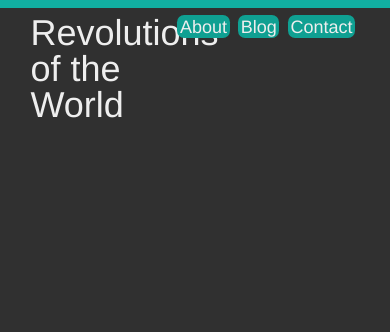
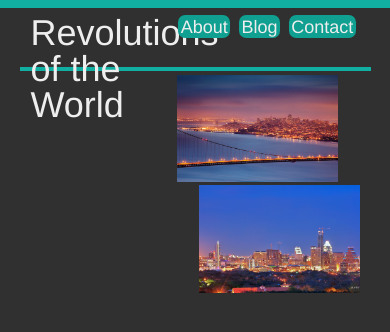
Before and after one commit to mgherron/rotw-build, a plain HTML site: page index.html in a window 390 px wide. Drawn offline with nearby package versions, Linux system fonts and the light colour scheme.

Commit message:
Featured images and more header work
Added featured images, and made them responsive. They seem to have a
thing for breaking. Also, the header is cooler now.

```diff
--- a/css/style.css
+++ b/css/style.css
@@ -24,6 +24,13 @@ body, html {
 	background-color: #303030;
 }
 
+#separate {
+	width: 100%;
+	height: 0.25em;
+	background-color: #11afa1;
+	margin-top: 1.1111111%; /* 10px / 900px */
+}
+
 /* - End Containing Styles - */
 /* - Begin Header (Nav/Logo) - */
 
@@ -31,6 +38,7 @@ header {
 	width: 93.75%; /* 900px / 960px */
 	margin: auto;
 	margin-top: 2.0833333%; /* 20px / 960px */
+	height: 3em;
 }
 
 header h1 {
@@ -41,7 +49,7 @@ header h1 {
 }
 
 header > nav {
-	text-align: center;
+	text-align: right;
 	float: right;
 	width: 55.5555556%; /* 500px / 900px */
 	font-size: 1.125em; /* 18px / 16px */
@@ -65,3 +73,30 @@ header > nav > a:hover {
 	background-color: #11afa1;
 	-webkit-transition: background-color 0.2s linear;
 }
+
+/* - End Header (Nav/Logo) - */
+/* - Begin Featured Photos (or that's what I choose to call it - */
+
+section#featured {
+	width: 93.75%; /* 900px / 960px */
+	margin: auto;
+	margin-top: 1.1111111%; /* 10px / 900px */
+}
+
+section#featured > figure.one {
+	width: 48.8888889%; /* 440px / 900px */
+	float: left;
+}
+
+section#featured > figure.one > img {
+	max-width: 100%;
+}
+
+section#featured > figure.two {
+	width: 48.8888889%; /* 440px / 900px */ /* These numbers make me want to grab a coffee over and over again */
+	float: right;
+}
+
+section#featured > figure.two > img {
+	max-width: 100%;
+}
--- a/index.html
+++ b/index.html
@@ -42,6 +42,16 @@
 
 		</header>
 
+		<div id="separate"></div>
+
+		<section id="featured">
+
+		<figure class="one"><img src="images/ggb.jpg" alt="Golden Gate Bridge" /></figure>
+
+		<figure class="two"><img src="images/austin.jpg" alt="Austin" /></figure>
+
+		</section>
+
 	</div>
 
 </body>
```
Also changed, not shown: images/austin.jpg (added), images/ggb.jpg (added), 1 other file.
